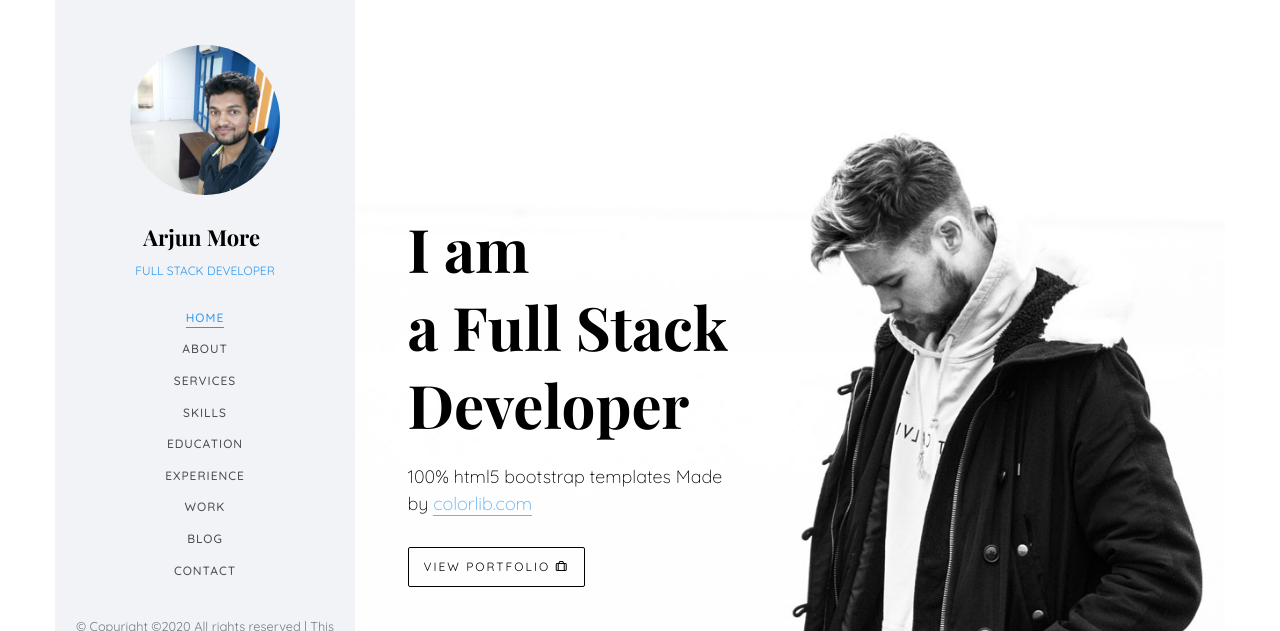
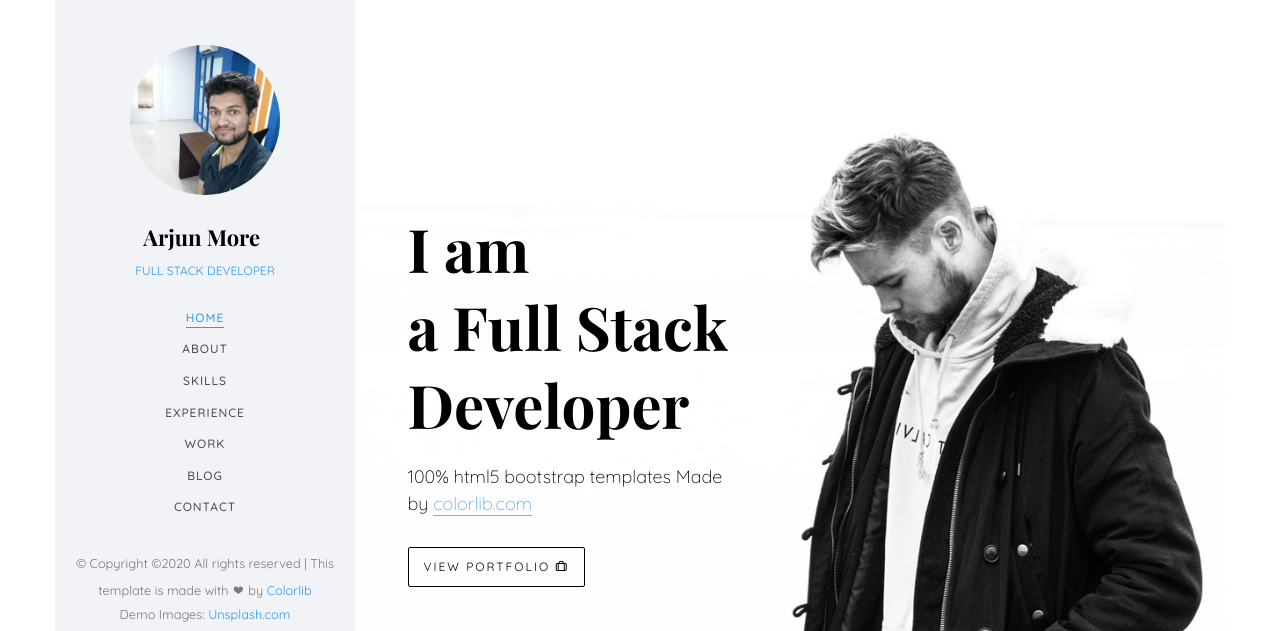
Before and after one commit to Arjunmore6673/my_portfolio, a plain HTML site: page index.html in a window 1280 px wide. Shown: the top 631 px of the page. Drawn offline with nearby package versions, Linux system fonts and the light colour scheme; files whose address does not match are found by name; a web font is replaced by a local one.

Commit message:
removed services edu

```diff
--- a/index.html
+++ b/index.html
@@ -65,9 +65,9 @@
 					<ul>
 						<li class="active"><a href="#" data-nav-section="home">Home</a></li>
 						<li><a href="#" data-nav-section="about">About</a></li>
-						<li><a href="#" data-nav-section="services">Services</a></li>
+<!--						<li><a href="#" data-nav-section="services">Services</a></li>-->
 						<li><a href="#" data-nav-section="skills">Skills</a></li>
-						<li><a href="#" data-nav-section="education">Education</a></li>
+<!--						<li><a href="#" data-nav-section="education">Education</a></li>-->
 						<li><a href="#" data-nav-section="experience">Experience</a></li>
 						<li><a href="#" data-nav-section="work">Work</a></li>
 						<li><a href="#" data-nav-section="blog">Blog</a></li>
@@ -170,7 +170,7 @@ Copyright &copy;<script>document.write(new Date().getFullYear());</script> All r
 							<div class="col-md-6 animate-box" data-animate-effect="fadeInLeft">
 								<div class="progress-wrap">
 									<h3>Spring boot</h3>
-`								</div>
+								</div>
 							</div>
 							<div class="col-md-6 animate-box" data-animate-effect="fadeInRight">
 								<div class="progress-wrap">
```
